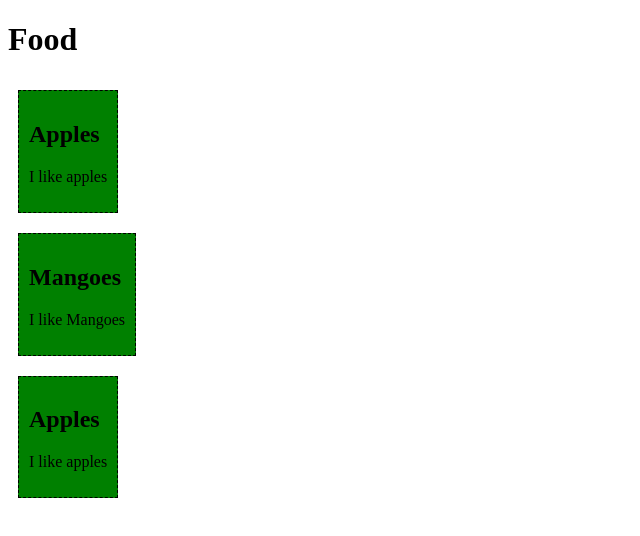
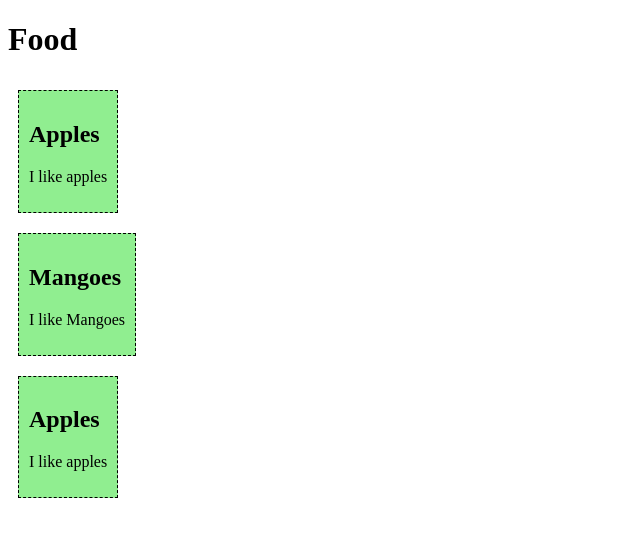
Before and after one commit to apcLBOnnagan/webprog-vuejs, a Vue app in the folder vue-project/: page / in a window 1280 px wide. Shown: the top 536 px of the page, without its empty margins (0-640 px from the left). Built offline with nearby package versions, Linux system fonts and the light colour scheme.

Commit message:
update color

```diff
--- a/vue-project/src/components/FoodItem.vue
+++ b/vue-project/src/components/FoodItem.vue
@@ -22,6 +22,6 @@
     display: inline-block;
     margin: 10px;
     padding: 10px;
-    background-color: green;
+    background-color: lightgreen;
   }
   </style>
--- a/vue-project/src/components/FoodItem2.vue
+++ b/vue-project/src/components/FoodItem2.vue
@@ -22,6 +22,6 @@ export default {
   display: inline-block;
   margin: 10px;
   padding: 10px;
-  background-color: lightyellow;
+  background-color: yellow;
 }
 </style>
```
